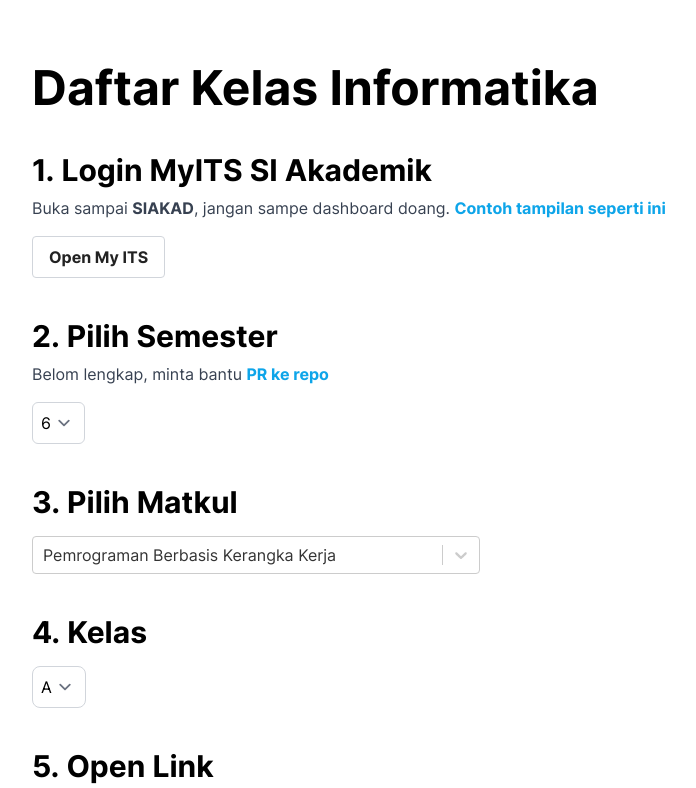
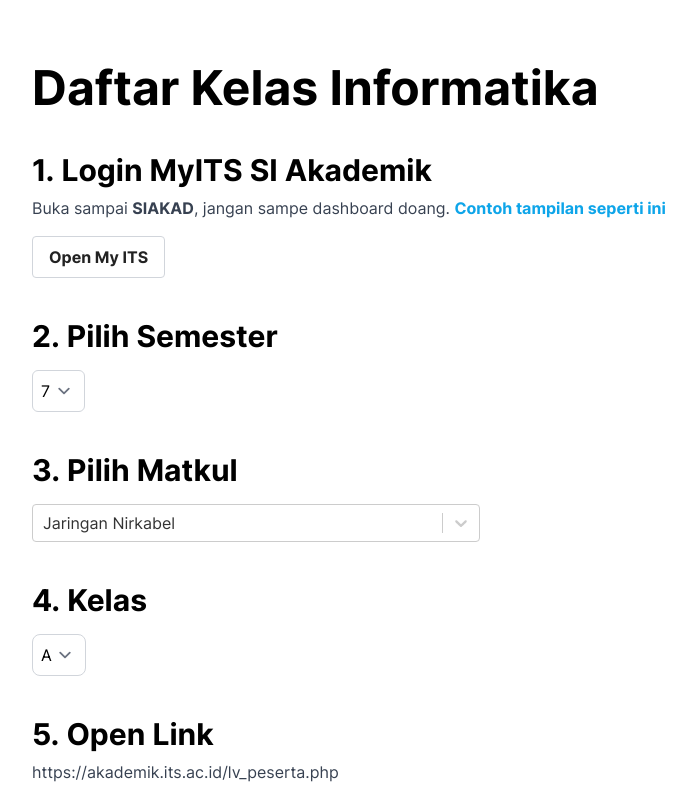
Before and after one commit to theodorusclarence/its-class-helper, a Next.js app: page / in a window 1280 px wide. Shown: the top 788 px of the page, without its empty margins (58-754 px from the left). Built offline with nearby package versions, Linux system fonts and the light colour scheme.

Commit message:
feat: update semester and year

```diff
--- a/src/pages/index.tsx
+++ b/src/pages/index.tsx
@@ -11,7 +11,7 @@ import ButtonLink from '@/components/ButtonLink';
 import FaqSection from '@/components/FaqSection';
 
 export default function Home() {
-  const [sem, setSem] = React.useState<string>('6');
+  const [sem, setSem] = React.useState<string>('7');
   const filteredData = React.useMemo(() => dataMatkul.filter((datum) => datum.sem === sem), [sem]);
 
   const [matkul, setMatkul] = React.useState<DataMatkul>(filteredData[0]);
@@ -26,8 +26,8 @@ export default function Home() {
     value: item.kode,
   }));
 
-  const mkSemester = 2;
-  const mkYear = 2021;
+  const mkSemester = 1;
+  const mkYear = 2022;
 
   return (
     <>
@@ -49,12 +49,6 @@ export default function Home() {
             </div>
             <div className='space-y-4'>
               <h3>2. Pilih Semester</h3>
-              <p className='text-gray-700 !mt-2'>
-                Belom lengkap, minta bantu{' '}
-                <CustomLink href='https://github.com/theodorusclarence/its-class-helper/blob/main/src/data/matkul.ts'>
-                  PR ke repo
-                </CustomLink>
-              </p>
               <select
                 name='select'
                 id='semester'
```
